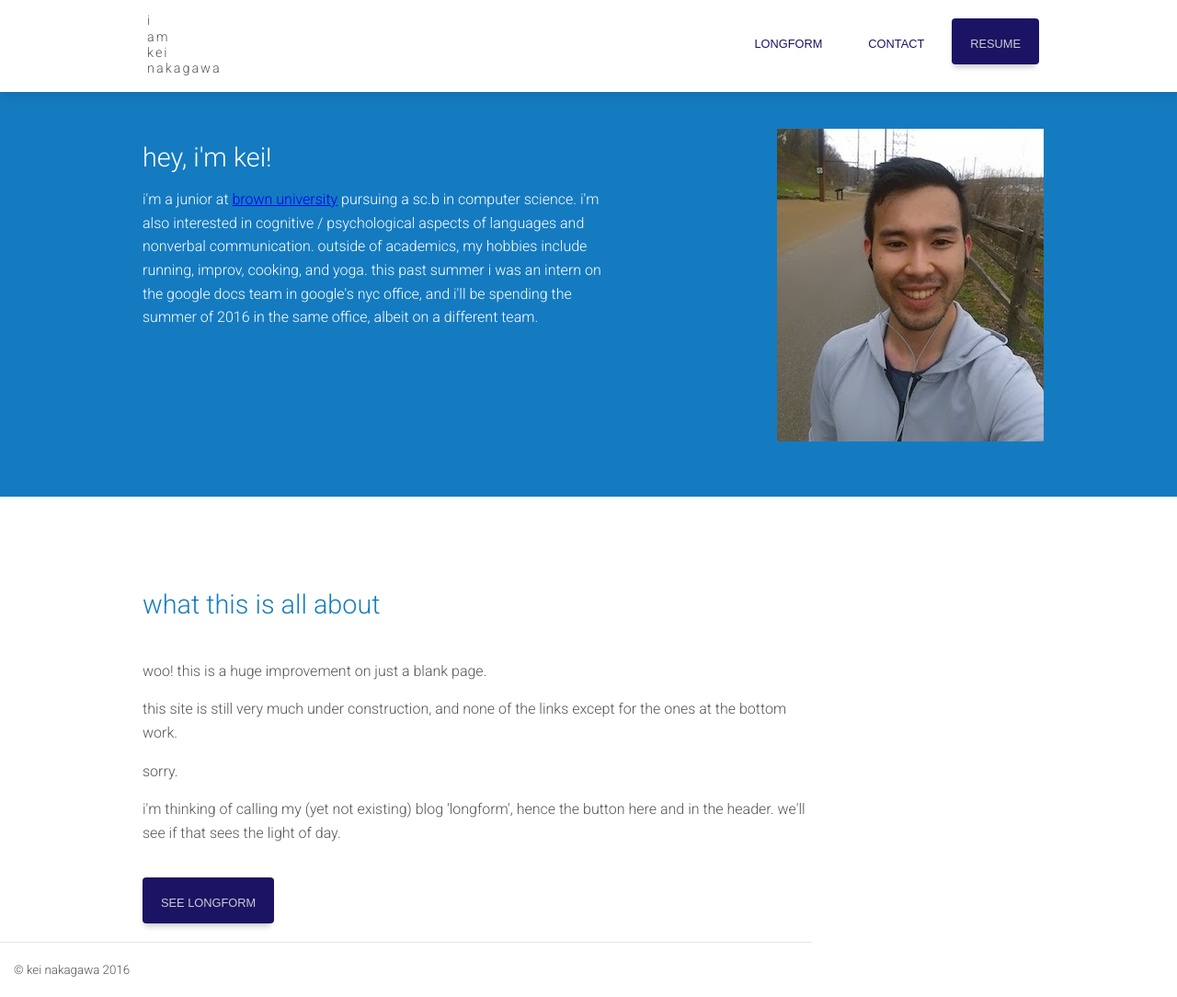
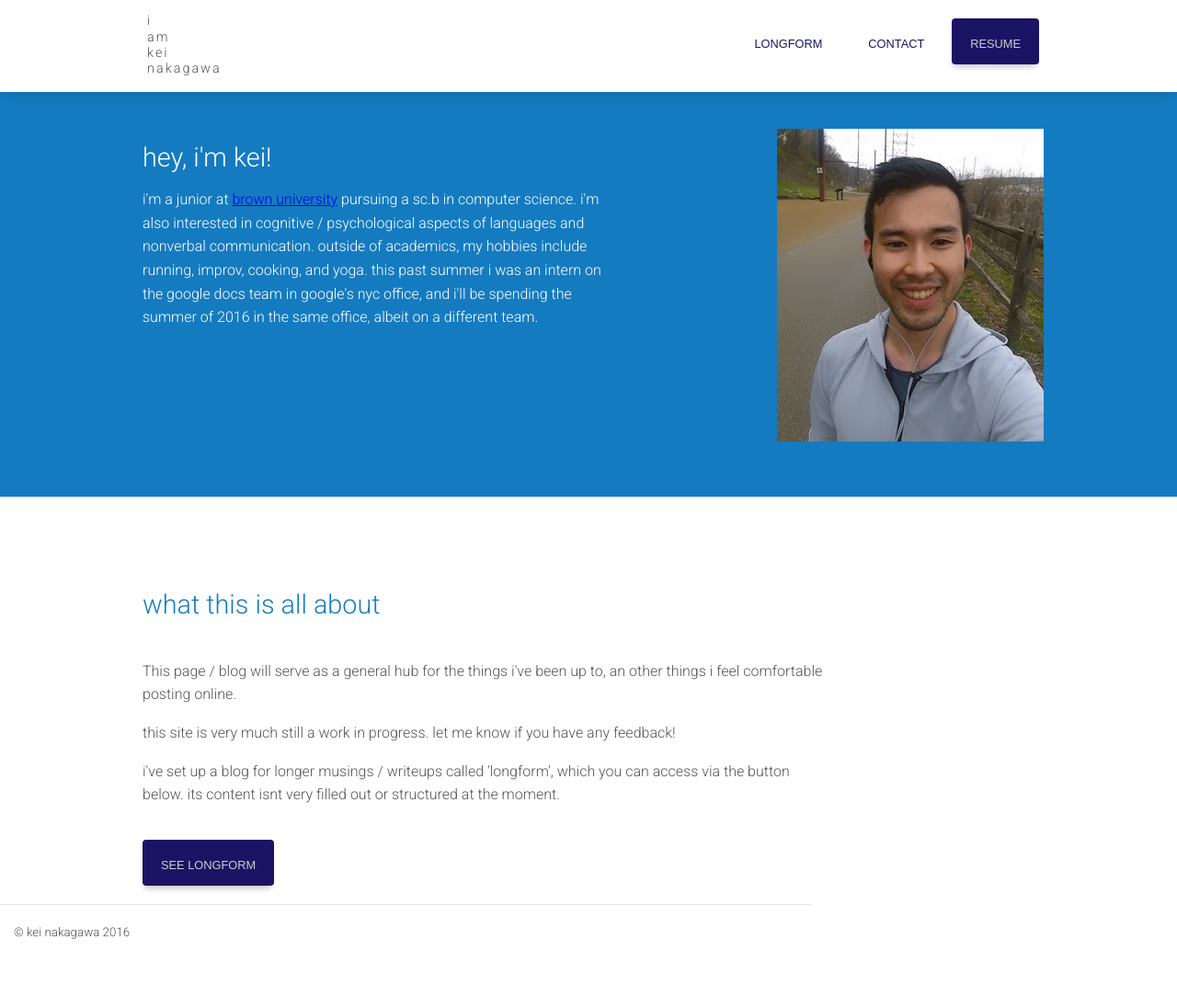
Before and after one commit to knakagawa/knakagawa.github.io, a Jekyll site: the page built from index.html, in a window 1280 px wide and 1084 px high. Shown: the whole window at 92% size. Built offline with Jekyll 4.4.1, drawn with Linux system fonts in a browser that asks for light colours.

Commit message:
make main page more legit

```diff
--- a/index.html
+++ b/index.html
@@ -44,16 +44,16 @@
         <h1>what this is all about</h1>
 
         <p>
-          woo! this is a huge improvement on just a blank page.
+          This page / blog will serve as a general hub for the things i've been
+          up to, an other things i feel comfortable posting online.
         </p>
         <p>
-          this site is still very much under construction, and none of the links except for the ones at the bottom work.
+          this site is very much still a work in progress. let me know if you have any feedback!
         </p>
         <p>
-          sorry.
-        </p>
-        <p>
-          i'm thinking of calling my (yet not existing) blog 'longform', hence the button here and in the header. we'll see if that sees the light of day.
+          i've set up a blog for longer musings / writeups called 'longform', which you can
+          access via the button below. its content isnt very filled out or structured
+          at the moment.
         </p>
       </div>
       <a href="/blog/">
```
